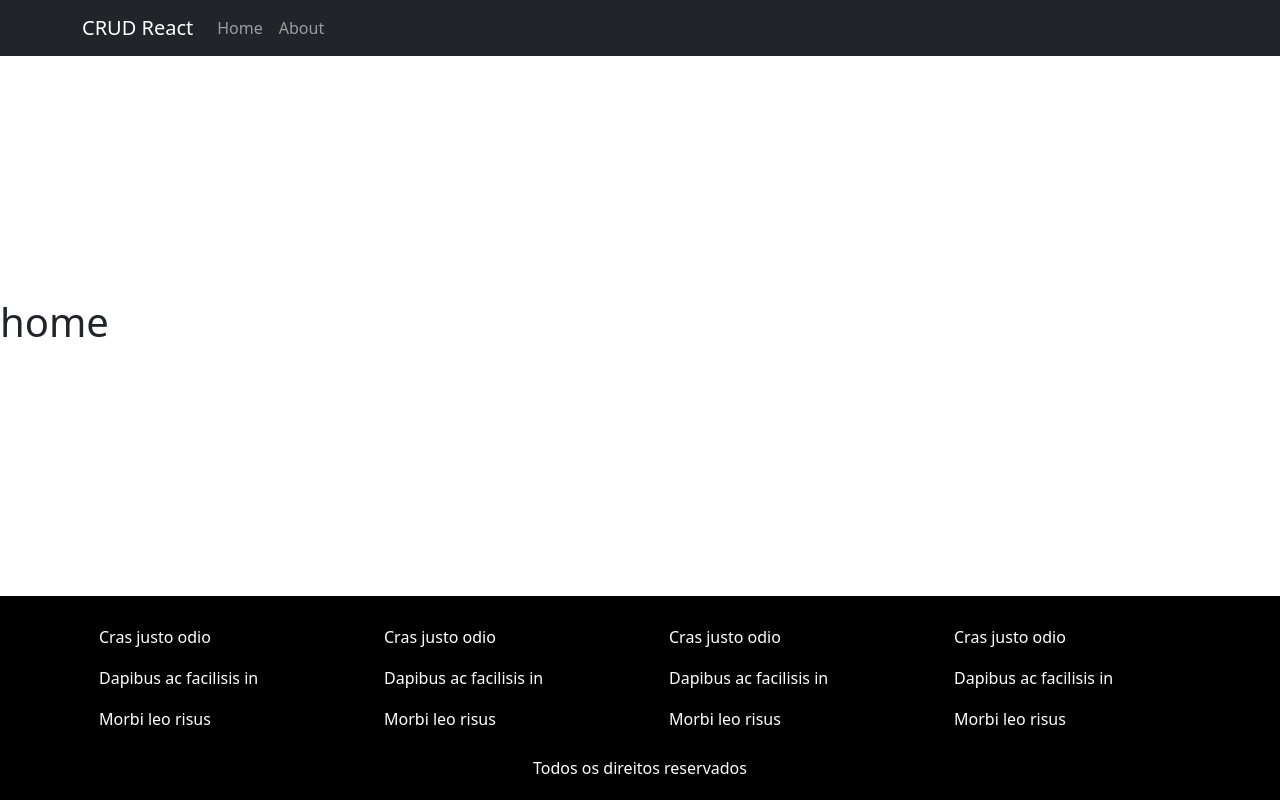
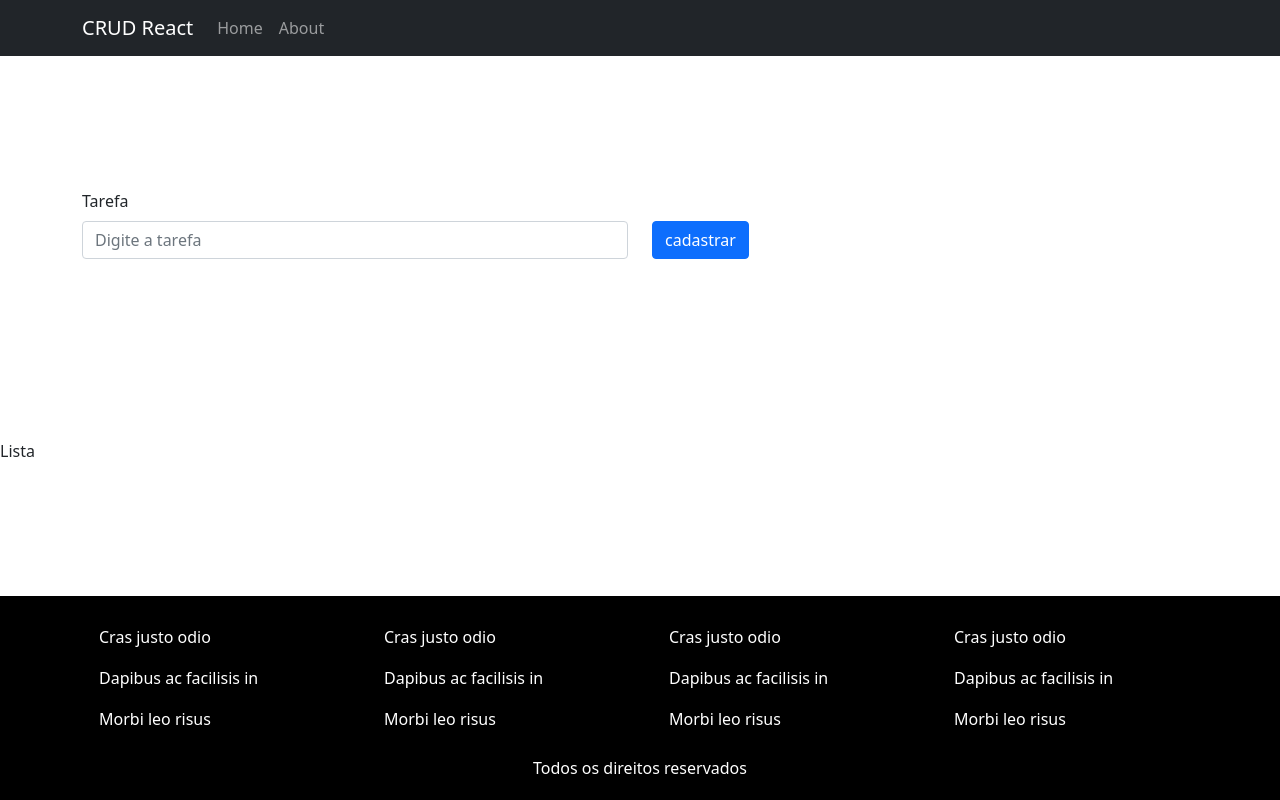
Before and after one commit to JonasDeOliveira/crud-api-react-turma-7, a React (Create React App) app: page /home in a window 1280 px wide. Built offline with nearby package versions, Linux system fonts and the light colour scheme.

Commit message:
comp formulario

```diff
--- /dev/null
+++ b/src/components/Todo/Form/TodoForm.css
@@ -0,0 +1,3 @@
+.row-form {
+    align-items: flex-end;
+}
--- /dev/null
+++ b/src/components/Todo/Form/TodoForm.js
@@ -0,0 +1,49 @@
+import React, { useState } from 'react'
+import { Form, Button, Container, Row, Col } from 'react-bootstrap'
+import './TodoForm.css'
+
+function TodoForm(props) {
+
+    const [description, setDescription] = useState('')
+
+    const submitEnter = (event) => {
+        if (event.key == 'Enter') {
+            submit()
+        } else if (event.key == 'Escape') {
+            setDescription('')
+        }
+    }
+
+    const submit = () => {
+        console.log("foi")
+        setDescription('')
+    }
+
+    return(
+        <>
+            <Container>
+                <Form onSubmit={submitEnter}>
+                    <Row className='row-form mb-5'>
+                        <Col>
+                            <Form.Group>
+                                <Form.Label>Tarefa</Form.Label>
+                                <Form.Control type="text"
+                                    placeholder="Digite a tarefa"
+                                    onChange={event => {setDescription(event.target.value)}}
+                                    value={description}
+                                    onKeyUp={submitEnter}/>
+                            </Form.Group>
+                        </Col>
+                        <Col>
+                            <Button className="btn-submit" variant="primary" onClick={() => submit()}>
+                                cadastrar
+                            </Button>
+                        </Col>
+                    </Row>
+                </Form>
+            </Container>
+        </>
+    )
+}
+
+export default TodoForm
--- /dev/null
+++ b/src/components/Todo/List/TodoList.js
@@ -0,0 +1,13 @@
+import React, { useState } from 'react'
+import './TodoList.css'
+
+function TodoList(props) {
+
+    return(
+        <>
+            <div>Lista</div>
+        </>
+    )
+}
+
+export default TodoList
--- /dev/null
+++ b/src/components/Todo/Todo.js
@@ -0,0 +1,15 @@
+import React, { useState } from 'react'
+import TodoForm from './Form/TodoForm'
+import TodoList from './List/TodoList'
+
+function Todo(props) {
+
+    return(
+        <>
+            <TodoForm/>
+            <TodoList/>
+        </>
+    )
+}
+
+export default Todo
--- a/src/pages/Home/index.js
+++ b/src/pages/Home/index.js
@@ -1,12 +1,13 @@
 import React from 'react'
 import Header from '../../components/template/Header'
+import Todo from '../../components/Todo/Todo'
 
 function Home(props) {
 
     return(
         <>
         <Header/>
-        <h1>home</h1>
+        <Todo/>
         </>
     )
 }
```
Also changed, not shown: src/components/Todo/List/TodoList.css (added).
